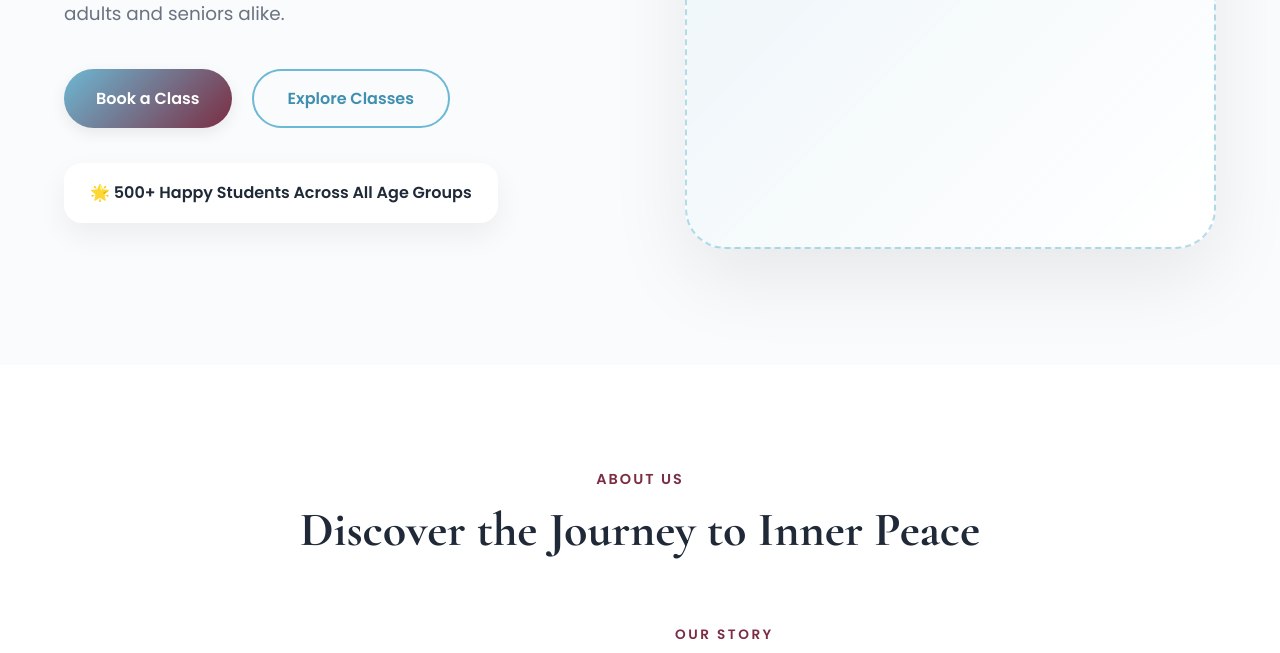
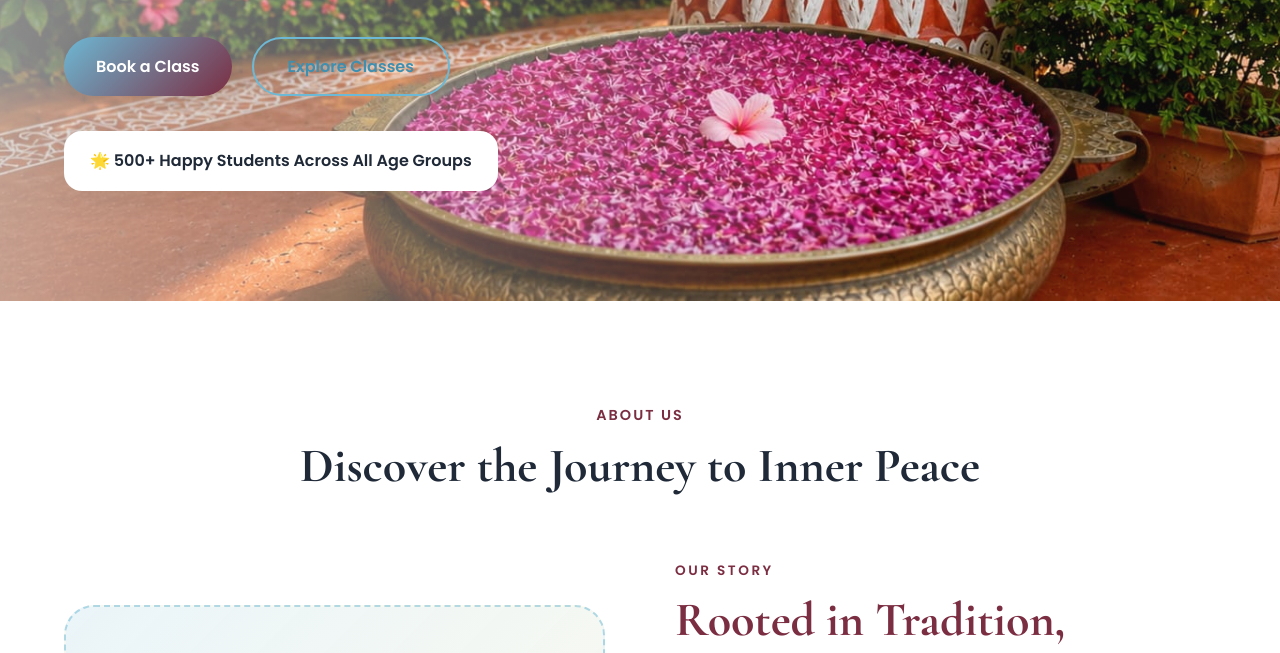
Before and after one commit to SURYANARAYANA-01/Yoga, a plain HTML site: page index.html in a window 1280 px wide. Shown: the part 499-1152 px from the top of the page. Drawn offline with nearby package versions, Linux system fonts and the light colour scheme.

Commit message:
Add home and gallery background images

```diff
--- a/css/style.css
+++ b/css/style.css
@@ -173,7 +173,25 @@
     margin-top:10px;
 
 }
+.hero {
+    min-height: 100vh;
 
+    background:
+        linear-gradient(
+            90deg,
+            rgba(255, 255, 255, 0.55) 0%,
+            rgba(255, 255, 255, 0.25) 42%,
+            rgba(255, 255, 255, 0.03) 70%
+        ),
+        url("../assets/images/yoga-bg.jpeg");
+
+    background-size: cover;
+    background-position: center;
+    background-repeat: no-repeat;
+
+    display: flex;
+    align-items: center;
+}
 /* ===================================
    GLASS CARD
 =================================== */
--- a/index.html
+++ b/index.html
@@ -95,11 +95,12 @@
                     <div class="trust-box">🌟 500+ Happy Students Across All Age Groups</div>
                 </div>
 
-                <div class="hero-image">
+                <!-- <div class="hero-image">
                     <div class="image-placeholder">
                         <h3>Hero Image</h3>
                         <p>Client image will be placed here</p>
-                    </div>
+                    </div> -->
+
                 </div>
 
             </div>
```
Also changed, not shown: assets/images/gallery-bg.jpeg (added), assets/images/yoga-bg.jpeg (added), css/gallery.css (line endings or trailing spaces).
